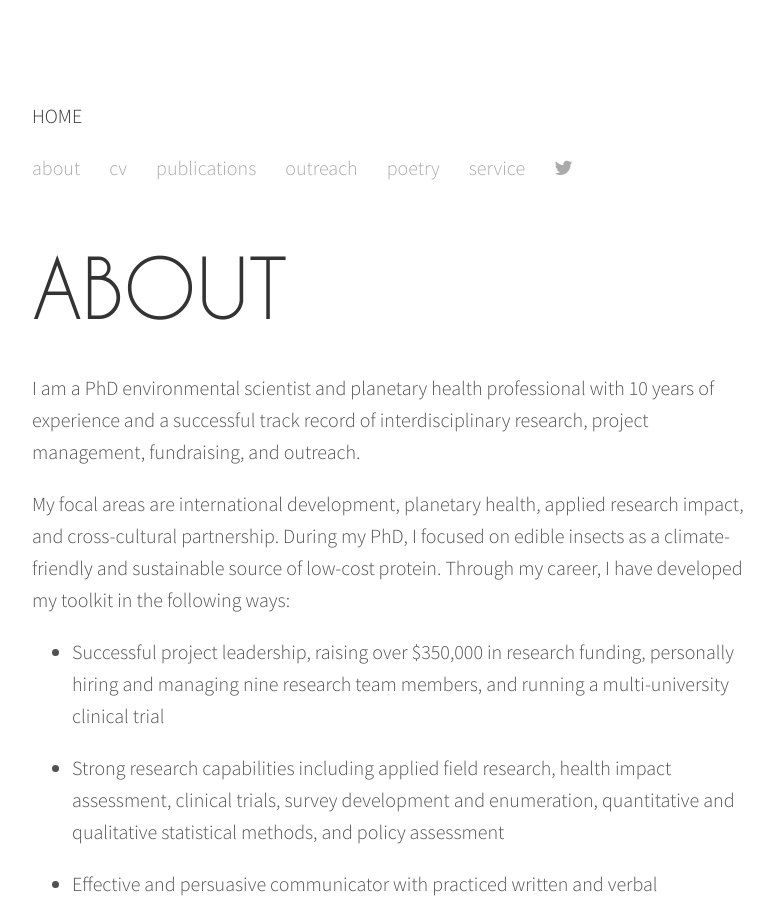
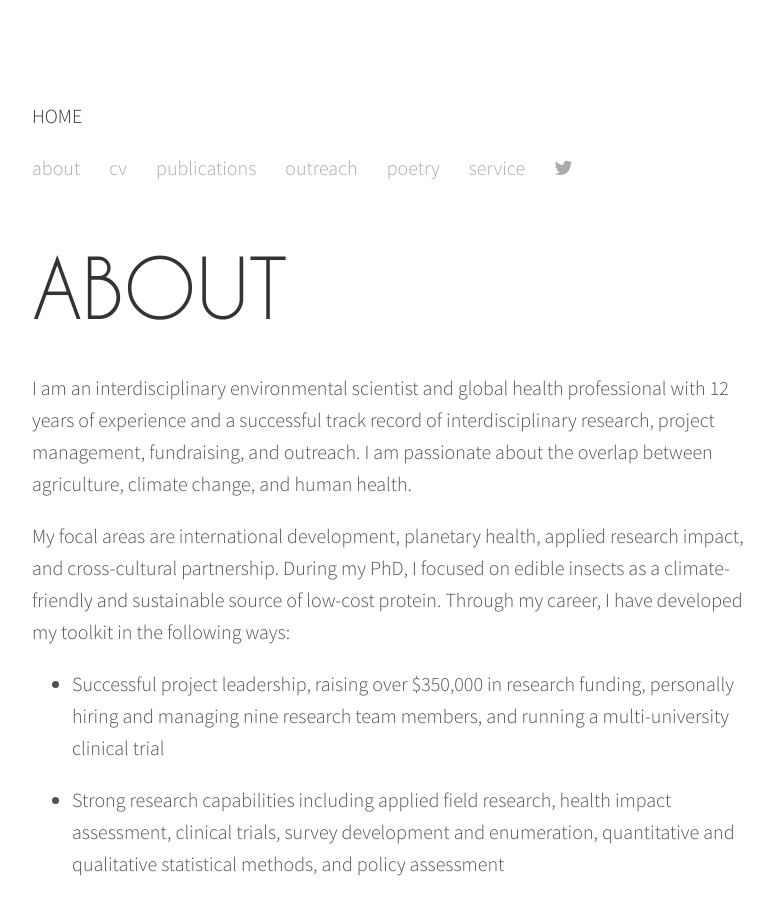
Before and after one commit to valeriestull/valeriestull.github.io, a Jekyll site: the page built from about-me.md, in a window 1280 px wide and 900 px high. Shown: the whole window, without its empty margins (248-1022 px from the left). Built offline with Jekyll 4.4.1, drawn with Linux system fonts in a browser that asks for light colours; nearby versions of some CDN libraries; some web fonts are replaced.

Commit message:
Update about-me.md

```diff
--- a/about-me.md
+++ b/about-me.md
@@ -3,10 +3,10 @@ title: ABOUT
 permalink: /about-me/
 ---
 
-I am a PhD environmental scientist and planetary health professional with
-10 years of experience and a successful track record of
+I am an interdisciplinary environmental scientist and global health professional with
+12 years of experience and a successful track record of
 interdisciplinary research, project management, fundraising, and
-outreach.
+outreach. I am passionate about the overlap between agriculture, climate change, and human health.
 
 My focal areas are international development, planetary health,
 applied research impact, and cross-cultural partnership.  During my PhD, I
```
